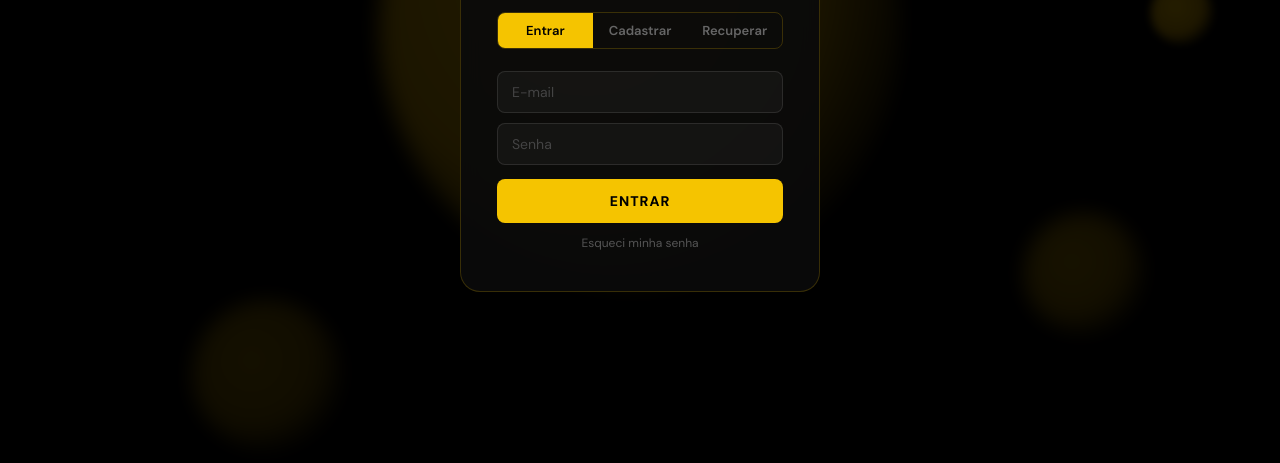
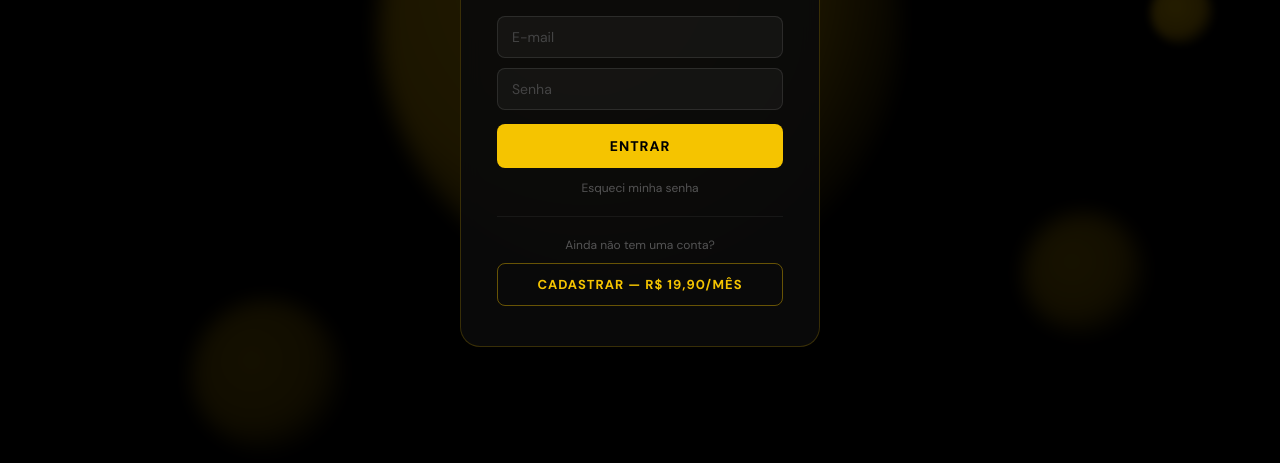
Before and after one commit to alaelsoniasuporte-droid/PromptfyV2, a website: page public/index.html in a window 1280 px wide. Shown: the part 337-800 px from the top of the page. Drawn offline with nearby package versions, Linux system fonts and the light colour scheme.

Commit message:
Update index.html

```diff
--- a/public/index.html
+++ b/public/index.html
@@ -33,6 +33,8 @@ body{font-family:'DM Sans',sans-serif;background:#000;color:#fff;min-height:100v
 .suc-msg{display:none;background:rgba(72,187,120,0.1);border:1px solid rgba(72,187,120,0.3);color:#68d391;font-size:12px;padding:8px 12px;border-radius:6px;margin-bottom:10px}
 .forgot-link{display:block;text-align:center;margin-top:12px;font-size:12px;color:#555;cursor:pointer;transition:color 0.2s}
 .forgot-link:hover{color:#f5c400}
+.btn-cadastro{width:100%;padding:12px;border-radius:8px;background:transparent;border:1px solid rgba(245,196,0,0.4);color:#f5c400;font-size:13px;font-weight:700;cursor:pointer;font-family:'DM Sans',sans-serif;letter-spacing:1px;transition:all 0.2s}
+.btn-cadastro:hover{background:rgba(245,196,0,0.08)}
 
 /* APP PAGE */
 #page-app{display:none;flex-direction:column;min-height:100vh;background:#000}
@@ -133,9 +135,8 @@ body{font-family:'DM Sans',sans-serif;background:#000;color:#fff;min-height:100v
       <div class="login-sub">GERADOR DE PROMPTS COM IA</div>
     </div>
     <div class="tabs">
-      <button class="tab on" onclick="goTab('login')">Entrar</button>
-      <button class="tab" onclick="goTab('register')">Cadastrar</button>
-      <button class="tab" onclick="goTab('forgot')">Recuperar</button>
+      <button class="tab on" id="tab-login" onclick="goTab('login')">Entrar</button>
+      <button class="tab" id="tab-forgot" onclick="goTab('forgot')">Recuperar Senha</button>
     </div>
     <div id="pane-login" class="pane on">
       <div id="l-err" class="err-msg"></div>
@@ -143,6 +144,10 @@ body{font-family:'DM Sans',sans-serif;background:#000;color:#fff;min-height:100v
       <input id="l-pass" class="field" type="password" placeholder="Senha" onkeydown="if(event.key==='Enter')doLogin()"/>
       <button id="l-btn" class="btn-main" onclick="doLogin()">ENTRAR</button>
       <span class="forgot-link" onclick="goTab('forgot')">Esqueci minha senha</span>
+      <div style="margin-top:20px;padding-top:20px;border-top:1px solid rgba(255,255,255,0.06);text-align:center">
+        <p style="font-size:12px;color:#555;margin-bottom:10px">Ainda não tem uma conta?</p>
+        <button class="btn-cadastro" onclick="goTab('register')">CADASTRAR — R$ 19,90/MÊS</button>
+      </div>
     </div>
     <div id="pane-register" class="pane">
       <div id="r-err" class="err-msg"></div>
@@ -295,8 +300,8 @@ async function checkAcesso(email) {
 })();
 
 function goTab(t){
-  document.querySelectorAll(".tab").forEach((el,i)=>el.classList.toggle("on",["login","register","forgot"][i]===t));
-  document.querySelectorAll(".pane").forEach((el,i)=>el.classList.toggle("on",["login","register","forgot"][i]===t));
+  ["tab-login","tab-forgot"].forEach(id=>{const el=document.getElementById(id);if(el)el.classList.toggle("on",id==="tab-"+t);});
+  ["pane-login","pane-register","pane-forgot"].forEach(id=>{const el=document.getElementById(id);if(el)el.classList.toggle("on",id==="pane-"+t);});
   ["l-err","r-err","r-suc","f-err","f-suc"].forEach(id=>{const el=document.getElementById(id);if(el)el.style.display="none";});
 }
 
```
